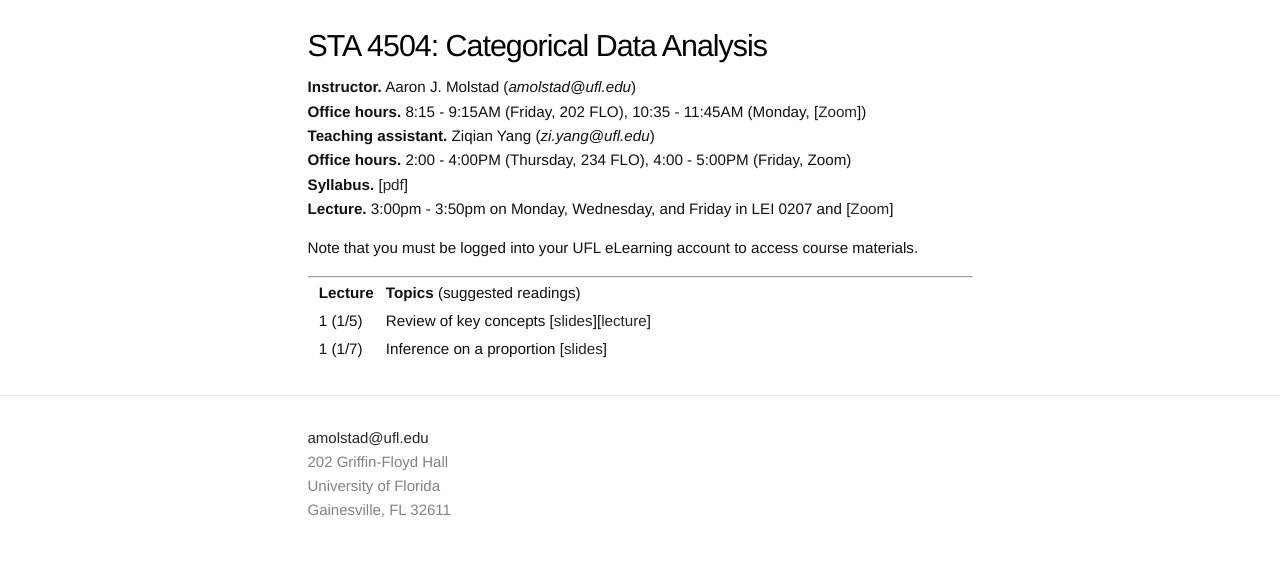
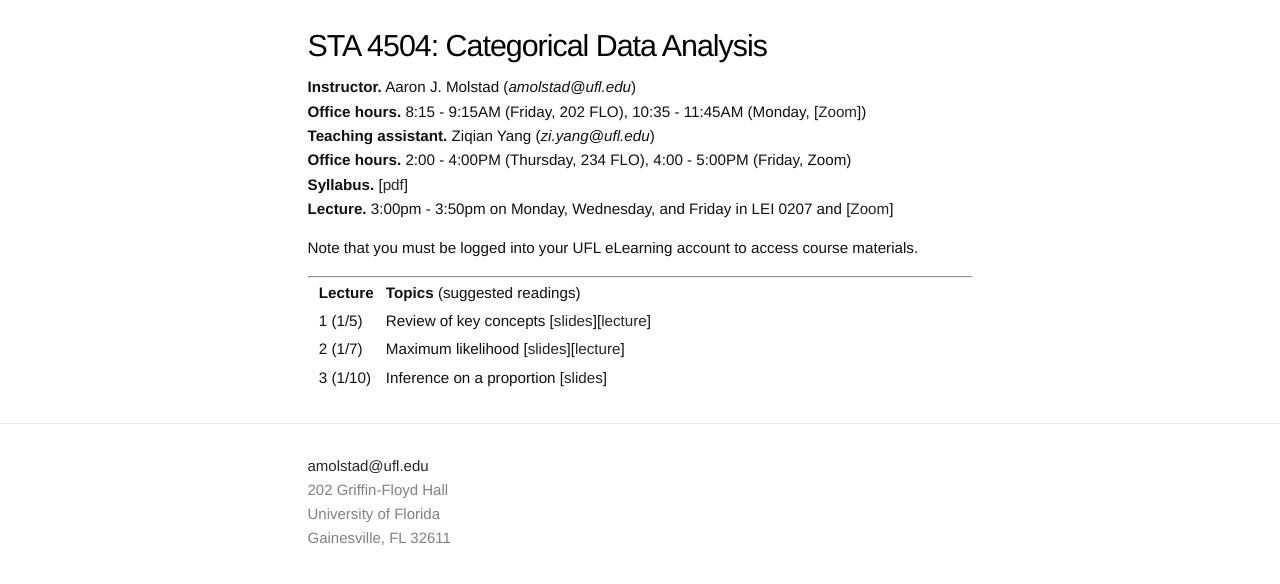
Before and after one commit to ajmolstad/ajmolstad.github.io, a Jekyll site: the page built from S22_STA4504.md, in a window 1280 px wide. Shown: the top 584 px of the page. Built offline with Jekyll 4.4.1, drawn with Linux system fonts in a browser that asks for light colours.

Commit message:
Update S22_STA4504.md

```diff
--- a/S22_STA4504.md
+++ b/S22_STA4504.md
@@ -17,4 +17,5 @@ Note that you must be logged into your UFL eLearning account to access course ma
 
 ||  **Lecture** ||  **Topics** (suggested readings) ||
 || 1 (1/5)  || Review of key concepts [[slides](https://ufl.instructure.com/files/65543791/download?download_frd=1)][[lecture](https://ufl.instructure.com/courses/449490/files?preview=65548987)] ||
-|| 1 (1/7) || Inference on a proportion [[slides](https://ufl.instructure.com/files/65611857/download?download_frd=1)]||
+|| 2 (1/7) || Maximum likelihood [[slides](https://ufl.instructure.com/files/65611857/download?download_frd=1)][[lecture](https://ufl.instructure.com/courses/449490/files?preview=65659957)]||
+|| 3 (1/10) || Inference on a proportion [[slides](https://ufl.instructure.com/files/65659961/download?download_frd=1)] ||
```
